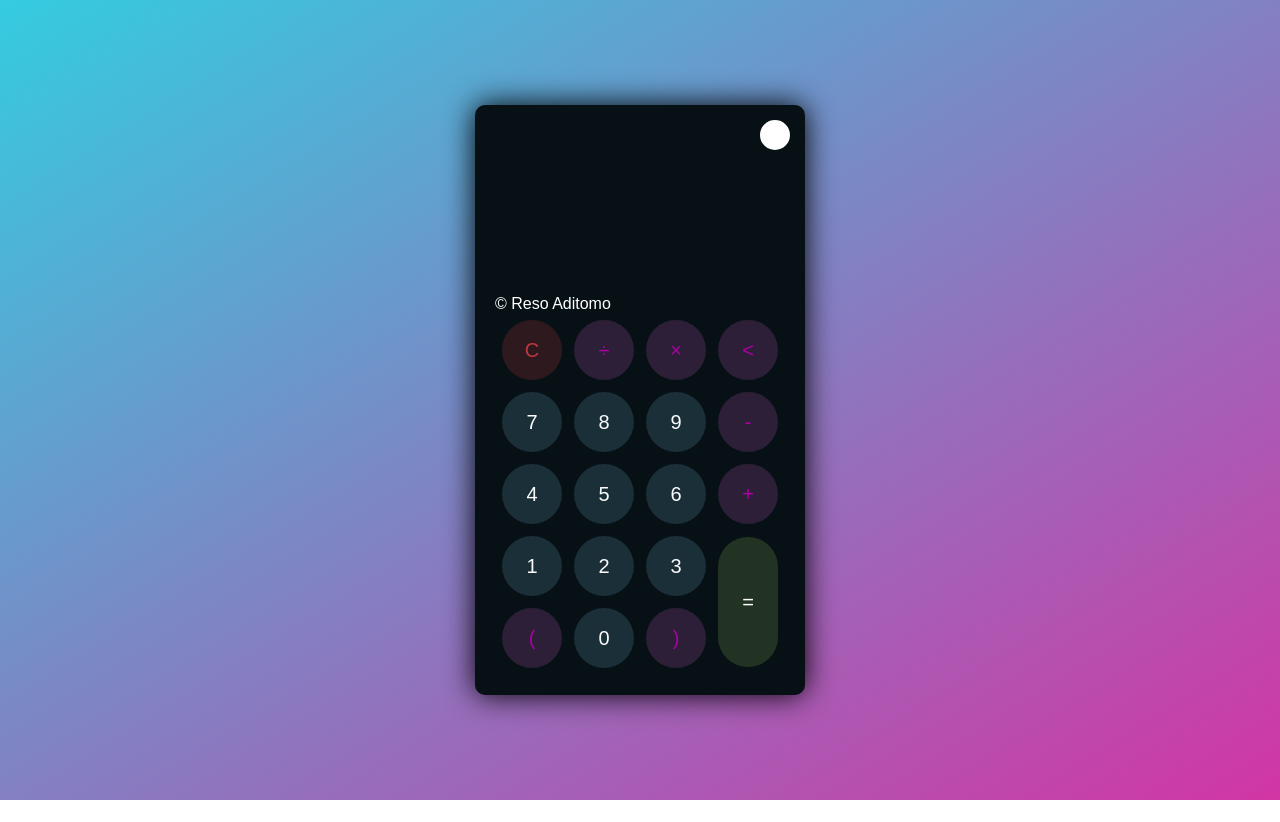
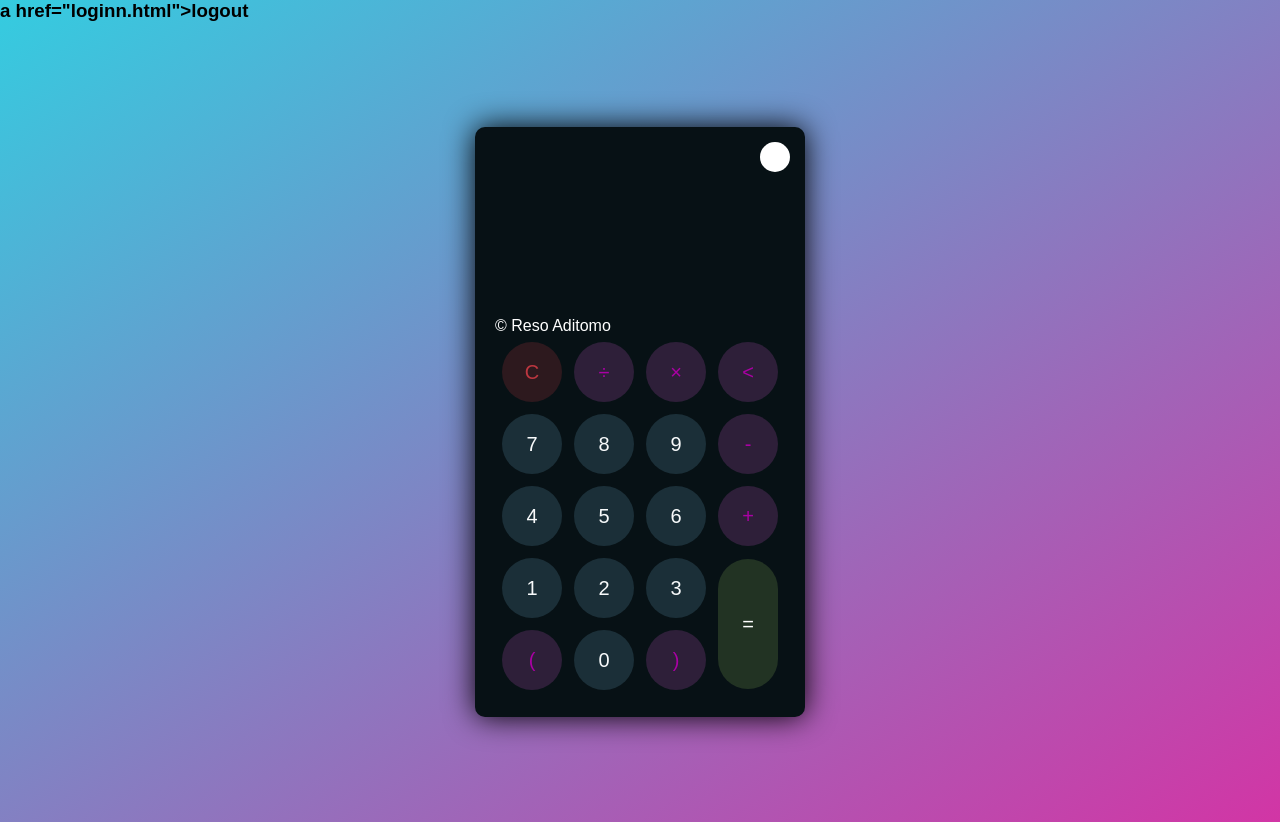
Before and after one commit to rsooslvv/ujikomrsoo, a plain HTML site: page index.html in a window 1280 px wide. Before the commit the page ends 800 px from the top, so only its background shows below. Drawn offline with Linux system fonts and the light colour scheme.

Commit message:
Update index.html

```diff
--- a/index.html
+++ b/index.html
@@ -8,6 +8,7 @@
     <title>Kalkulator</title>
 </head>
 <body>
+    <h3>a href="loginn.html">logout</h3>
     <div class="container">
         <div class="calculator dark">
             <div class="theme-toggler active">
```
